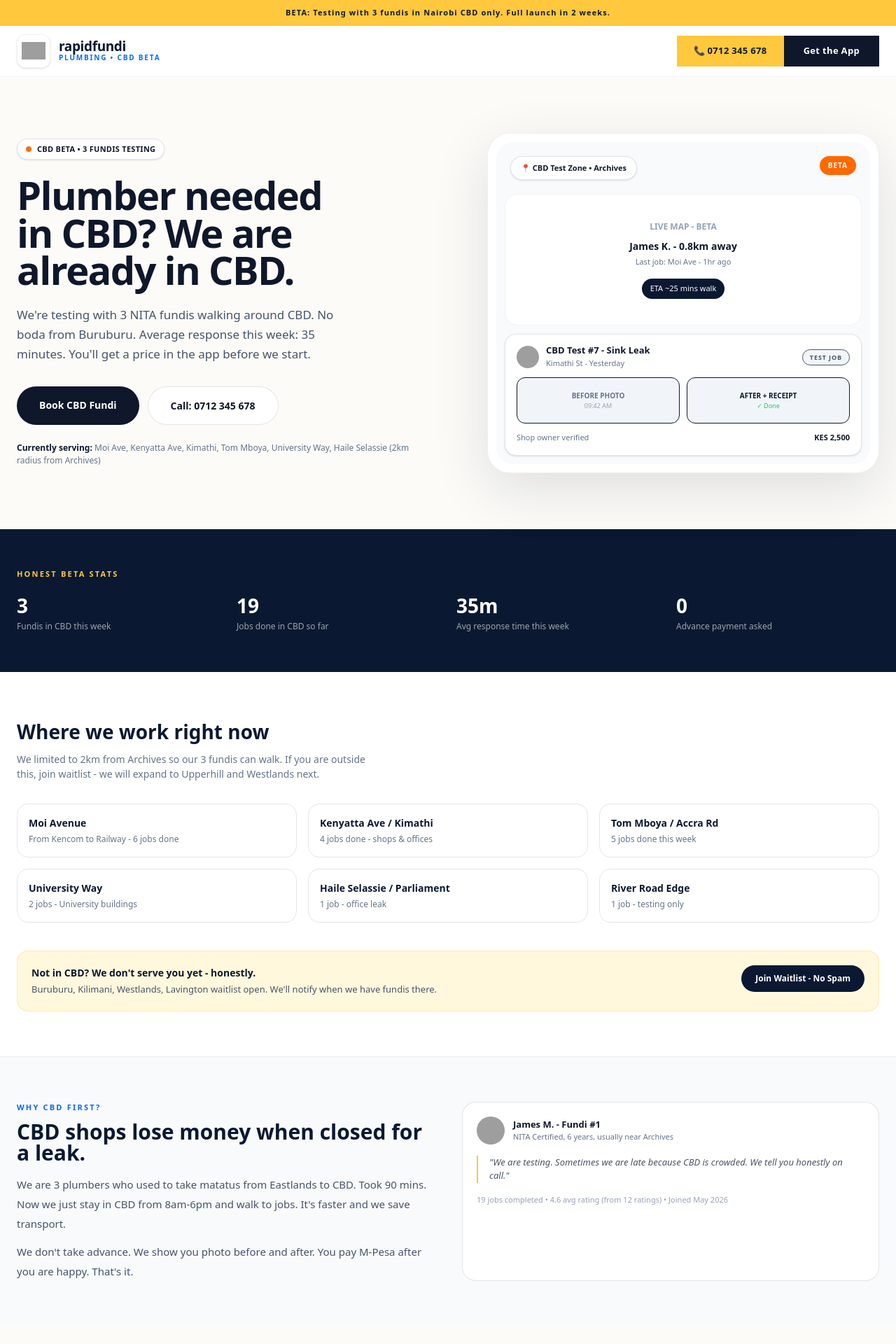
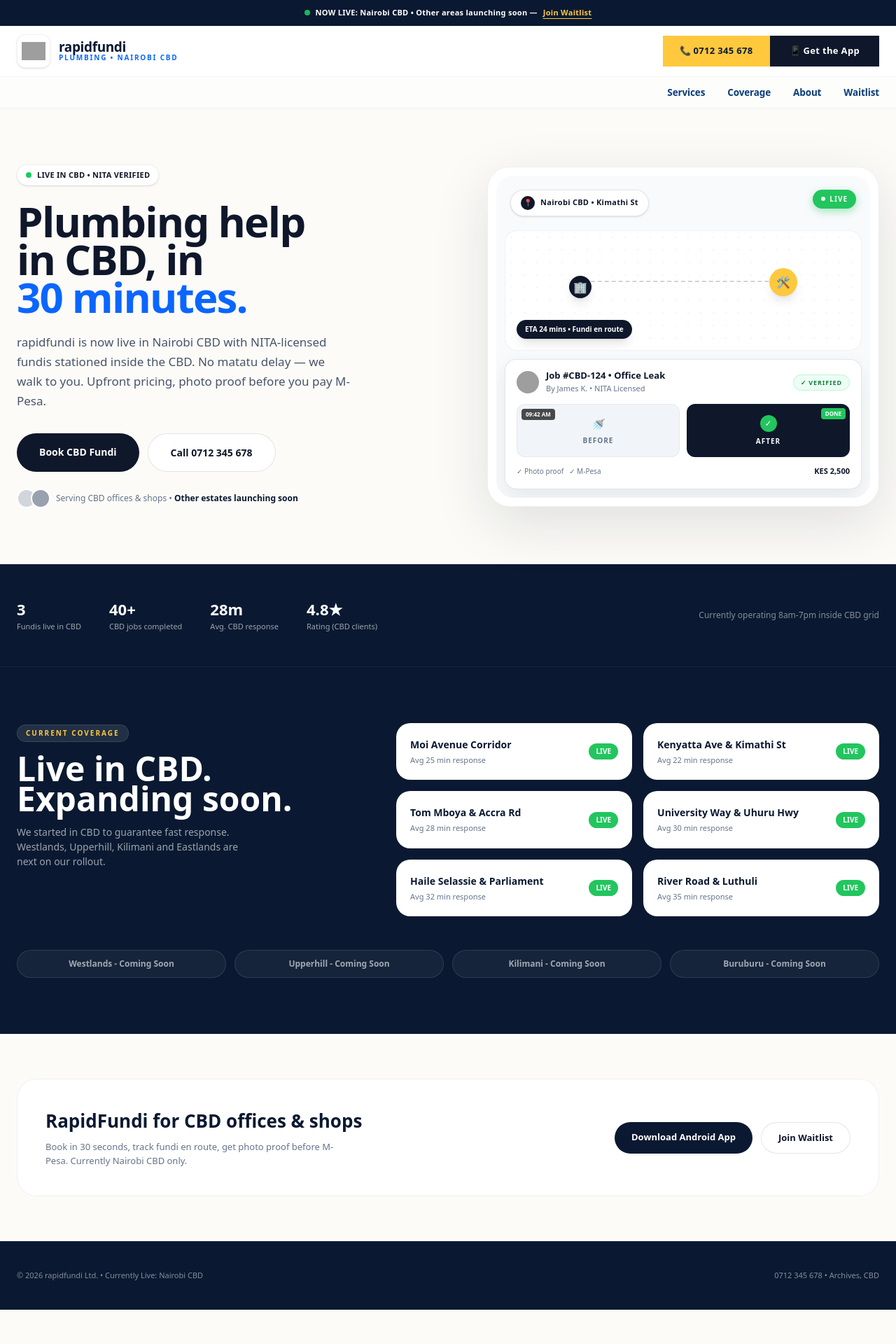
Before and after one commit to Jim-1973/rapidflow-plumbing, a Next.js app: page / in a window 1280 px wide. Shown: the top 1920 px of the page at 70% size. After the commit the page ends 1871 px from the top, so only its background shows below. Built offline with nearby package versions, Linux system fonts and the light colour scheme; grey boxes are pictures that could not be loaded.

Commit message:
feat: CBD-only launch - live in Nairobi CBD, other areas coming soon

```diff
--- a/src/app/page.tsx
+++ b/src/app/page.tsx
@@ -3,8 +3,12 @@
 export default function Home() {
   return (
     <main className="bg-[#FCFBF8] min-h-screen font-sans antialiased">
-      <div className="bg-[#FFC83D] text-[#0A1931] text-center py-2.5 px-6 text-[11px] font-black tracking-[0.1em]">
-        BETA: Testing with 3 fundis in Nairobi CBD only. Full launch in 2 weeks.
+      {/* TOP BAR - PROFESSIONAL */}
+      <div className="bg-[#0A1931] text-white text-center py-2.5 px-6 text-[11px] font-bold tracking-wide">
+        <span className="inline-flex items-center gap-2">
+          <span className="w-2 h-2 bg-[#22C55E] rounded-full animate-pulse"></span>
+          NOW LIVE: Nairobi CBD • Other areas launching soon — <a href="#waitlist" className="text-[#FFC83D] underline underline-offset-4">Join Waitlist</a>
+        </span>
       </div>
 
       <header className="bg-white border-b border-black/5 sticky top-0 z-50">
@@ -16,87 +20,109 @@
               </div>
               <div className="leading-[0.9]">
                 <div className="font-black text-[19px] tracking-[-0.02em] text-[#0A1931]">rapidfundi</div>
-                <div className="text-[10px] font-black tracking-[0.18em] text-[#0A66FF] mt-[2px]">PLUMBING • CBD BETA</div>
+                <div className="text-[10px] font-black tracking-[0.18em] text-[#0A66FF] mt-[2px]">PLUMBING • NAIROBI CBD</div>
               </div>
             </div>
           </Link>
+
           <div className="hidden md:flex items-center gap-0">
-            <a href="tel:0712345678" className="bg-[#FFC83D] text-[#0A1931] h-[44px] px-6 flex items-center gap-2 font-black text-[13px] tracking-wide">
+            <a href="tel:0712345678" className="bg-[#FFC83D] text-[#0A1931] h-[44px] px-6 flex items-center gap-2 font-black text-[13px] tracking-wide hover:bg-[#FFB800] transition">
               📞 0712 345 678
             </a>
-            <Link href="#download" className="bg-[#0F172A] text-white h-[44px] px-7 flex items-center gap-2 font-black text-[13px] tracking-wide">
-              Get the App
+            <Link href="#download" className="bg-[#0F172A] text-white h-[44px] px-7 flex items-center gap-2 font-black text-[13px] tracking-wide hover:bg-black transition">
+              📱 Get the App
             </Link>
+          </div>
+          <Link href="#download" className="md:hidden bg-[#0F172A] text-white px-5 py-2.5 rounded-full text-[12px] font-bold">Get the App</Link>
+        </div>
+
+        <div className="hidden md:block border-t border-black/[0.04] bg-[#FCFBF8]/50">
+          <div className="max-w-7xl mx-auto px-6 h-[44px] flex items-center justify-end">
+            <div className="flex items-center gap-8 text-[13.5px] font-bold text-[#0A3D7A] tracking-[-0.01em]">
+              <a href="#services" className="hover:text-[#0A66FF] transition">Services</a>
+              <a href="#cbd-zones" className="hover:text-[#0A66FF] transition">Coverage</a>
+              <a href="#about" className="hover:text-[#0A66FF] transition">About</a>
+              <a href="#waitlist" className="hover:text-[#0A66FF] transition">Waitlist</a>
+            </div>
           </div>
         </div>
       </header>
 
-      {/* HERO - REALISTIC */}
+      {/* HERO */}
       <section className="max-w-7xl mx-auto px-6 py-12 md:py-20 grid md:grid-cols-2 gap-12 items-center">
         <div>
-          <div className="inline-flex items-center gap-2 bg-white border border-black/10 shadow-sm px-3 py-1.5 rounded-full text-[11px] font-bold tracking-wide">
-            <span className="w-2 h-2 bg-orange-500 rounded-full animate-pulse"></span> CBD BETA • 3 FUNDIS TESTING
+          <div className="inline-flex items-center gap-2 bg-white border border-black/5 shadow-sm px-3 py-1.5 rounded-full text-[11px] font-black tracking-wide">
+            <span className="w-2 h-2 bg-green-500 rounded-full animate-pulse"></span> LIVE IN CBD • NITA VERIFIED
           </div>
-          <h1 className="mt-6 text-[42px] md:text-[56px] leading-[0.95] font-black tracking-[-0.03em] text-[#0F172A]">
-            Plumber needed<br/>in CBD? We are<br/>already in CBD.
+          <h1 className="mt-6 text-[48px] md:text-[60px] leading-[0.9] font-black tracking-[-0.03em] text-[#0F172A]">
+            Plumbing help<br/>in CBD, in<br/><span className="text-[#0A66FF]">30 minutes.</span>
           </h1>
           <p className="mt-6 text-[17px] leading-7 text-[#475569] max-w-[480px]">
-            We're testing with 3 NITA fundis walking around CBD. No boda from Buruburu. Average response this week: 35 minutes. You'll get a price in the app before we start.
+            rapidfundi is now live in Nairobi CBD with NITA-licensed fundis stationed inside the CBD. No matatu delay — we walk to you. Upfront pricing, photo proof before you pay M-Pesa.
           </p>
           <div className="mt-8 flex flex-wrap gap-3">
             <Link href="#download" className="bg-[#0F172A] text-white px-8 py-4 rounded-full font-bold text-[14px]">Book CBD Fundi</Link>
-            <Link href="tel:0712345678" className="bg-white border border-black/10 px-8 py-4 rounded-full font-bold text-[14px]">Call: 0712 345 678</Link>
+            <Link href="tel:0712345678" className="bg-white border border-black/10 px-8 py-4 rounded-full font-bold text-[14px]">Call 0712 345 678</Link>
           </div>
-          <div className="mt-6 text-[12px] text-[#64748B]">
-            <span className="font-bold text-[#0A1931]">Currently serving:</span> Moi Ave, Kenyatta Ave, Kimathi, Tom Mboya, University Way, Haile Selassie (2km radius from Archives)
+          <div className="mt-6 flex items-center gap-2 text-[12px] text-[#64748B]">
+            <div className="flex -space-x-2"><div className="w-7 h-7 rounded-full bg-gray-300 border-2 border-white"></div><div className="w-7 h-7 rounded-full bg-gray-400 border-2 border-white"></div></div>
+            <span>Serving CBD offices & shops • <span className="font-bold text-[#0A1931]">Other estates launching soon</span></span>
           </div>
         </div>
 
+        {/* MAP WITH ANIMATION - KEPT */}
         <div className="relative md:ml-8">
           <div className="bg-white rounded-[32px] border border-black/[0.06] shadow-[0_24px_80px_rgba(15,23,42,0.12)] p-3">
             <div className="bg-[#F8FAFC] rounded-[24px] overflow-hidden h-[460px] relative flex flex-col">
               <div className="p-5 flex justify-between items-start">
-                <div className="bg-white border border-black/10 shadow-sm rounded-full px-3.5 py-2 flex items-center gap-2 text-[11px] font-black">
-                  📍 CBD Test Zone • Archives
+                <div className="bg-white border border-black/10 shadow-sm rounded-full px-3.5 py-2 flex items-center gap-2 text-[11px] font-black tracking-wide">
+                  <span className="w-5 h-5 bg-[#0F172A] rounded-full flex items-center justify-center text-[10px]">📍</span>
+                  Nairobi CBD • Kimathi St
                 </div>
-                <div className="bg-orange-500 text-white text-[10px] font-black tracking-widest px-3 py-1.5 rounded-full">
-                  BETA
+                <div className="bg-[#22C55E] text-white text-[10px] font-black tracking-widest px-3 py-1.5 rounded-full flex items-center gap-1.5 shadow-[0_4px_12px_rgba(34,197,94,0.4)]">
+                  <span className="w-1.5 h-1.5 bg-white rounded-full animate-pulse"></span> LIVE
                 </div>
               </div>
 
-              <div className="flex-1 relative mx-3 mb-3 bg-white rounded-[18px] border border-black/5 overflow-hidden flex items-center justify-center">
-                <div className="text-center">
-                  <div className="text-[12px] font-bold text-[#94A3B8]">LIVE MAP - BETA</div>
-                  <div className="mt-2 text-[14px] font-black">James K. - 0.8km away</div>
-                  <div className="mt-1 text-[11px] text-[#64748B]">Last job: Moi Ave - 1hr ago</div>
-                  <div className="mt-4 bg-[#0A1931] text-white text-[11px] px-3 py-1.5 rounded-full inline-block">ETA ~25 mins walk</div>
+              <div className="flex-1 relative mx-3 mb-3 bg-white rounded-[18px] border border-black/5 overflow-hidden">
+                <div className="absolute inset-0 opacity-50" style={{backgroundImage: `radial-gradient(#E2E8F0 1px, transparent 1px)`, backgroundSize: '18px 18px'}}></div>
+                {/* Animated Route */}
+                <div className="absolute top-[42%] left-[20%] right-[20%] h-[2px] border-t-2 border-dashed border-[#CBD5E1]"></div>
+                <div className="absolute top-[38%] left-[18%] w-8 h-8 bg-[#0F172A] rounded-full flex items-center justify-center text-white shadow-lg">🏢</div>
+                <div className="absolute top-[36%] right-[18%] w-10 h-10 bg-[#FFC83D] rounded-full flex items-center justify-center shadow-lg animate-bounce">
+                  <span className="text-[16px]">🛠️</span>
                 </div>
+                <div className="absolute bottom-4 left-4 bg-[#0F172A] text-white text-[10px] font-bold px-3 py-1.5 rounded-full shadow-lg">ETA 24 mins • Fundi en route</div>
               </div>
 
-              <div className="m-3 mt-0 bg-white rounded-[16px] border border-black/10 shadow-sm p-4">
+              <div className="m-3 mt-0 bg-white rounded-[16px] border border-black/10 shadow-[0_12px_32px_rgba(0,0,0,0.08)] p-4">
                 <div className="flex justify-between items-center">
                   <div className="flex items-center gap-2.5">
                     <img src="https://i.pravatar.cc/40?img=12" className="w-8 h-8 rounded-full" alt="plumber" />
                     <div>
-                      <div className="font-black text-[13px] leading-none text-[#0F172A]">CBD Test #7 - Sink Leak</div>
-                      <div className="text-[11px] text-[#64748B] mt-1">Kimathi St - Yesterday</div>
+                      <div className="font-black text-[13px] leading-none text-[#0F172A]">Job #CBD-124 • Office Leak</div>
+                      <div className="text-[11px] text-[#64748B] mt-1">By James K. • NITA Licensed</div>
                     </div>
                   </div>
-                  <div className="bg-[#F1F5F9] border text-[#475569] text-[9px] font-black tracking-widest px-2.5 py-1 rounded-full">TEST JOB</div>
+                  <div className="bg-[#ECFDF5] border border-green-200 text-[#15803D] text-[9px] font-black tracking-widest px-2.5 py-1 rounded-full">✓ VERIFIED</div>
                 </div>
-                <div className="mt-3 grid grid-cols-2 gap-2.5">
-                  <div className="bg-[#F1F5F9] rounded-xl h-[66px] flex flex-col items-center justify-center border">
-                    <span className="text-[10px] font-bold text-[#64748B]">BEFORE PHOTO</span>
-                    <span className="text-[9px] text-[#94A3B8]">09:42 AM</span>
+                <div className="mt-3.5 grid grid-cols-2 gap-2.5">
+                  <div className="relative bg-[#F1F5F9] rounded-xl h-[76px] overflow-hidden border border-black/5">
+                    <div className="absolute inset-0 flex flex-col items-center justify-center">
+                      <span className="text-[16px]">🚿</span><span className="text-[10px] font-bold tracking-widest text-[#64748B] mt-1">BEFORE</span>
+                    </div>
+                    <div className="absolute top-1.5 left-1.5 bg-black/70 text-white text-[8px] font-bold px-1.5 py-0.5 rounded">09:42 AM</div>
                   </div>
-                  <div className="bg-[#F1F5F9] rounded-xl h-[66px] flex flex-col items-center justify-center border">
-                    <span className="text-[10px] font-bold text-[#0A1931]">AFTER + RECEIPT</span>
-                    <span className="text-[9px] text-[#22C55E]">✓ Done</span>
+                  <div className="relative bg-[#0F172A] rounded-xl h-[76px] overflow-hidden">
+                    <div className="absolute inset-0 flex flex-col items-center justify-center">
+                      <span className="w-6 h-6 bg-[#22C55E] rounded-full flex items-center justify-center text-white text-[12px]">✓</span><span className="text-[10px] font-black tracking-widest text-white mt-1.5">AFTER</span>
+                    </div>
+                    <div className="absolute top-1.5 right-1.5 bg-[#22C55E] text-white text-[8px] font-black px-1.5 py-0.5 rounded">DONE</div>
                   </div>
                 </div>
-                <div className="mt-3 flex justify-between text-[11px]">
-                  <span className="text-[#64748B]">Shop owner verified</span>
-                  <span className="font-black">KES 2,500</span>
+                <div className="mt-3 flex items-center justify-between">
+                  <div className="flex items-center gap-2 text-[10px] font-medium text-[#64748B]"><span>✓ Photo proof</span><span>✓ M-Pesa</span></div>
+                  <div className="text-[11px] font-black text-[#0F172A]">KES 2,500</div>
                 </div>
               </div>
             </div>
@@ -104,81 +130,72 @@
         </div>
       </section>
 
-      <section className="bg-[#0A1931] text-white py-14 px-6">
+      <section className="bg-[#0A1931] text-white py-12 px-6">
+        <div className="max-w-7xl mx-auto flex flex-col md:flex-row justify-between gap-6 items-center">
+          <div className="flex gap-10">
+            <div><div className="text-[22px] font-black">3</div><div className="text-[11px] text-white/60">Fundis live in CBD</div></div>
+            <div><div className="text-[22px] font-black">40+</div><div className="text-[11px] text-white/60">CBD jobs completed</div></div>
+            <div><div className="text-[22px] font-black">28m</div><div className="text-[11px] text-white/60">Avg. CBD response</div></div>
+            <div><div className="text-[22px] font-black">4.8★</div><div className="text-[11px] text-white/60">Rating (CBD clients)</div></div>
+          </div>
+          <div className="text-[12px] text-white/50">Currently operating 8am-7pm inside CBD grid</div>
+        </div>
+      </section>
+
+      {/* COVERAGE */}
+      <section id="cbd-zones" className="bg-[#0A1931] text-white py-20 px-6 border-t border-white/5">
         <div className="max-w-7xl mx-auto">
-          <div className="text-[#FFC83D] text-[11px] font-black tracking-[0.2em]">HONEST BETA STATS</div>
-          <div className="mt-4 grid grid-cols-2 md:grid-cols-4 gap-6">
-            <div><div className="text-[28px] font-black">3</div><div className="text-[12px] text-white/60">Fundis in CBD this week</div></div>
-            <div><div className="text-[28px] font-black">19</div><div className="text-[12px] text-white/60">Jobs done in CBD so far</div></div>
-            <div><div className="text-[28px] font-black">35m</div><div className="text-[12px] text-white/60">Avg response time this week</div></div>
-            <div><div className="text-[28px] font-black">0</div><div className="text-[12px] text-white/60">Advance payment asked</div></div>
+          <div className="flex flex-col md:flex-row justify-between gap-8">
+            <div className="md:w-[40%]">
+              <div className="inline-flex bg-white/10 border border-white/10 text-[#FFC83D] px-3 py-1 rounded-full text-[10px] font-black tracking-[0.2em]">CURRENT COVERAGE</div>
+              <h2 className="mt-4 text-[36px] md:text-[48px] font-black leading-[0.9]">Live in CBD.<br/>Expanding soon.</h2>
+              <p className="mt-4 text-[14px] text-white/60 max-w-[320px]">We started in CBD to guarantee fast response. Westlands, Upperhill, Kilimani and Eastlands are next on our rollout.</p>
+            </div>
+            <div className="md:w-[56%] grid grid-cols-1 md:grid-cols-2 gap-4">
+              {[
+                { name: 'Moi Avenue Corridor', status: 'LIVE', eta: '25 min' },
+                { name: 'Kenyatta Ave & Kimathi St', status: 'LIVE', eta: '22 min' },
+                { name: 'Tom Mboya & Accra Rd', status: 'LIVE', eta: '28 min' },
+                { name: 'University Way & Uhuru Hwy', status: 'LIVE', eta: '30 min' },
+                { name: 'Haile Selassie & Parliament', status: 'LIVE', eta: '32 min' },
+                { name: 'River Road & Luthuli', status: 'LIVE', eta: '35 min' },
+              ].map((e) => (
+                <div key={e.name} className="bg-white text-[#0A1931] rounded-[20px] p-5 flex justify-between items-center">
+                  <div>
+                    <div className="font-black text-[14px]">{e.name}</div>
+                    <div className="text-[11px] text-[#64748B] mt-1">Avg {e.eta} response</div>
+                  </div>
+                  <span className="bg-[#22C55E] text-white text-[10px] font-black px-2.5 py-1 rounded-full">{e.status}</span>
+                </div>
+              ))}
+            </div>
+          </div>
+
+          <div id="waitlist" className="mt-12 grid md:grid-cols-4 gap-3">
+            {['Westlands - Coming Soon','Upperhill - Coming Soon','Kilimani - Coming Soon','Buruburu - Coming Soon'].map(t=>(
+              <div key={t} className="bg-white/5 border border-white/10 rounded-full px-4 py-2.5 text-[12px] font-bold text-white/60 text-center">{t}</div>
+            ))}
           </div>
         </div>
       </section>
 
-      <section id="cbd-zones" className="bg-white py-16 px-6">
-        <div className="max-w-7xl mx-auto">
-          <h2 className="text-[28px] font-black text-[#0A1931]">Where we work right now</h2>
-          <p className="mt-2 text-[14px] text-[#64748B] max-w-[500px]">We limited to 2km from Archives so our 3 fundis can walk. If you are outside this, join waitlist - we will expand to Upperhill and Westlands next.</p>
-
-          <div className="mt-8 grid md:grid-cols-3 gap-4">
-            {[
-              { name: 'Moi Avenue', detail: 'From Kencom to Railway - 6 jobs done' },
-              { name: 'Kenyatta Ave / Kimathi', detail: '4 jobs done - shops & offices' },
-              { name: 'Tom Mboya / Accra Rd', detail: '5 jobs done this week' },
-              { name: 'University Way', detail: '2 jobs - University buildings' },
-              { name: 'Haile Selassie / Parliament', detail: '1 job - office leak' },
-              { name: 'River Road Edge', detail: '1 job - testing only' },
-            ].map((e) => (
-              <div key={e.name} className="border border-black/10 rounded-[16px] p-4">
-                <div className="font-bold text-[14px] text-[#0A1931]">{e.name}</div>
-                <div className="text-[12px] text-[#64748B] mt-1">{e.detail}</div>
-              </div>
-            ))}
+      <section id="download" className="bg-[#FCFBF8] py-16 px-6">
+        <div className="max-w-7xl mx-auto bg-white border border-black/[0.06] rounded-[28px] p-8 md:p-10 flex flex-col md:flex-row justify-between gap-6 items-center">
+          <div>
+            <h2 className="text-[26px] font-black text-[#0A1931]">RapidFundi for CBD offices & shops</h2>
+            <p className="mt-2 text-[13px] text-[#64748B] max-w-[420px]">Book in 30 seconds, track fundi en route, get photo proof before M-Pesa. Currently Nairobi CBD only.</p>
           </div>
-
-          <div className="mt-10 bg-[#FFF8DC] border border-[#FFC83D]/30 rounded-[16px] p-5 flex flex-col md:flex-row justify-between gap-4">
-            <div>
-              <div className="font-black text-[14px] text-[#0A1931]">Not in CBD? We don't serve you yet - honestly.</div>
-              <div className="text-[13px] text-[#475569] mt-1">Buruburu, Kilimani, Westlands, Lavington waitlist open. We'll notify when we have fundis there.</div>
-            </div>
-            <a href="#" className="bg-[#0A1931] text-white px-5 py-2.5 rounded-full text-[12px] font-black whitespace-nowrap h-fit">Join Waitlist - No Spam</a>
+          <div className="flex gap-3">
+            <a href="#" className="bg-[#0A1931] text-white px-6 py-3 rounded-full text-[13px] font-black">Download Android App</a>
+            <a href="#waitlist" className="bg-white border border-black/10 px-6 py-3 rounded-full text-[13px] font-bold">Join Waitlist</a>
           </div>
         </div>
       </section>
 
-      <section id="about" className="bg-[#F8FAFC] py-16 px-6 border-t border-black/5">
-        <div className="max-w-7xl mx-auto grid md:grid-cols-2 gap-10">
-          <div>
-            <div className="text-[11px] font-black tracking-[0.2em] text-[#0A66FF]">WHY CBD FIRST?</div>
-            <h2 className="mt-3 text-[30px] font-black leading-[1] text-[#0A1931]">CBD shops lose money when closed for a leak.</h2>
-            <p className="mt-4 text-[15px] leading-7 text-[#475569]">We are 3 plumbers who used to take matatus from Eastlands to CBD. Took 90 mins. Now we just stay in CBD from 8am-6pm and walk to jobs. It's faster and we save transport.</p>
-            <p className="mt-3 text-[15px] leading-7 text-[#475569]">We don't take advance. We show you photo before and after. You pay M-Pesa after you are happy. That's it.</p>
-          </div>
-          <div className="bg-white border border-black/10 rounded-[20px] p-5">
-            <div className="flex items-center gap-3">
-              <img src="https://i.pravatar.cc/100?img=33" className="w-10 h-10 rounded-full" alt="founder" />
-              <div><div className="font-black text-[13px]">James M. - Fundi #1</div><div className="text-[11px] text-[#64748B]">NITA Certified, 6 years, usually near Archives</div></div>
-            </div>
-            <div className="mt-4 text-[13px] italic border-l-2 border-[#FFC83D] pl-4 text-[#475569]">"We are testing. Sometimes we are late because CBD is crowded. We tell you honestly on call."</div>
-            <div className="mt-4 text-[11px] text-[#94A3B8]">19 jobs completed • 4.6 avg rating (from 12 ratings) • Joined May 2026</div>
-          </div>
-        </div>
-      </section>
-
-      <section id="download" className="bg-[#FCFBF8] py-12 px-6">
-        <div className="max-w-7xl mx-auto bg-white border border-black/10 rounded-[24px] p-8 flex flex-col md:flex-row justify-between gap-6 items-center">
-          <div>
-            <h2 className="text-[24px] font-black text-[#0A1931]">CBD Beta App - Android only</h2>
-            <p className="mt-2 text-[13px] text-[#64748B]">Book, see price, track fundi walking to you. Photo proof before you pay.</p>
-          </div>
-          <a href="#" className="bg-[#0A1931] text-white px-6 py-3 rounded-full text-[13px] font-black">⬇️ Download APK (12MB)</a>
-        </div>
-      </section>
-
-      <footer className="bg-[#0A1931] text-white py-10 px-6">
-        <div className="max-w-7xl mx-auto text-[11px] text-white/50">
-          © 2026 rapidfundi - CBD Beta Test - 3 fundis • Archives, Nairobi • 0712 345 678
+      <footer className="bg-[#0A1931] text-white py-10 px-6 border-t border-white/10">
+        <div className="max-w-7xl mx-auto flex justify-between text-[11px] text-white/50">
+          <span>© 2026 rapidfundi Ltd. • Currently Live: Nairobi CBD</span>
+          <span>0712 345 678 • Archives, CBD</span>
         </div>
       </footer>
     </main>
```
